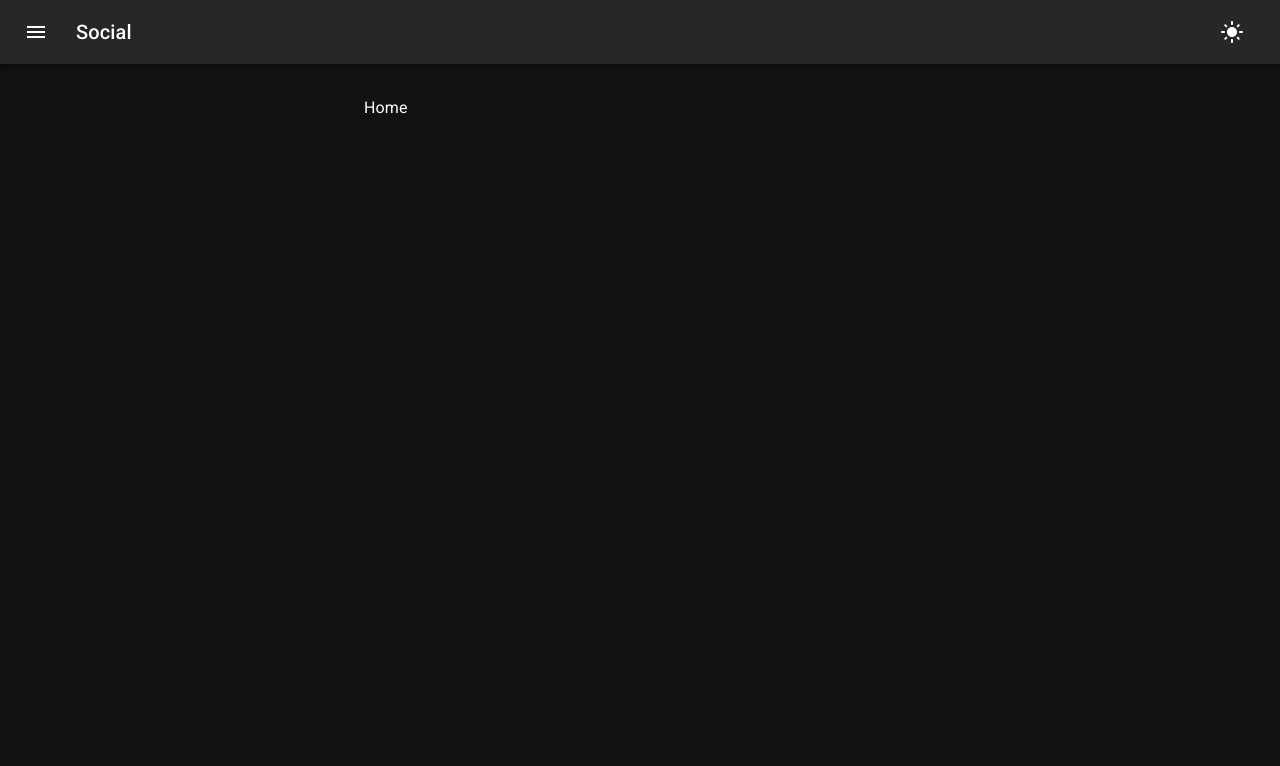
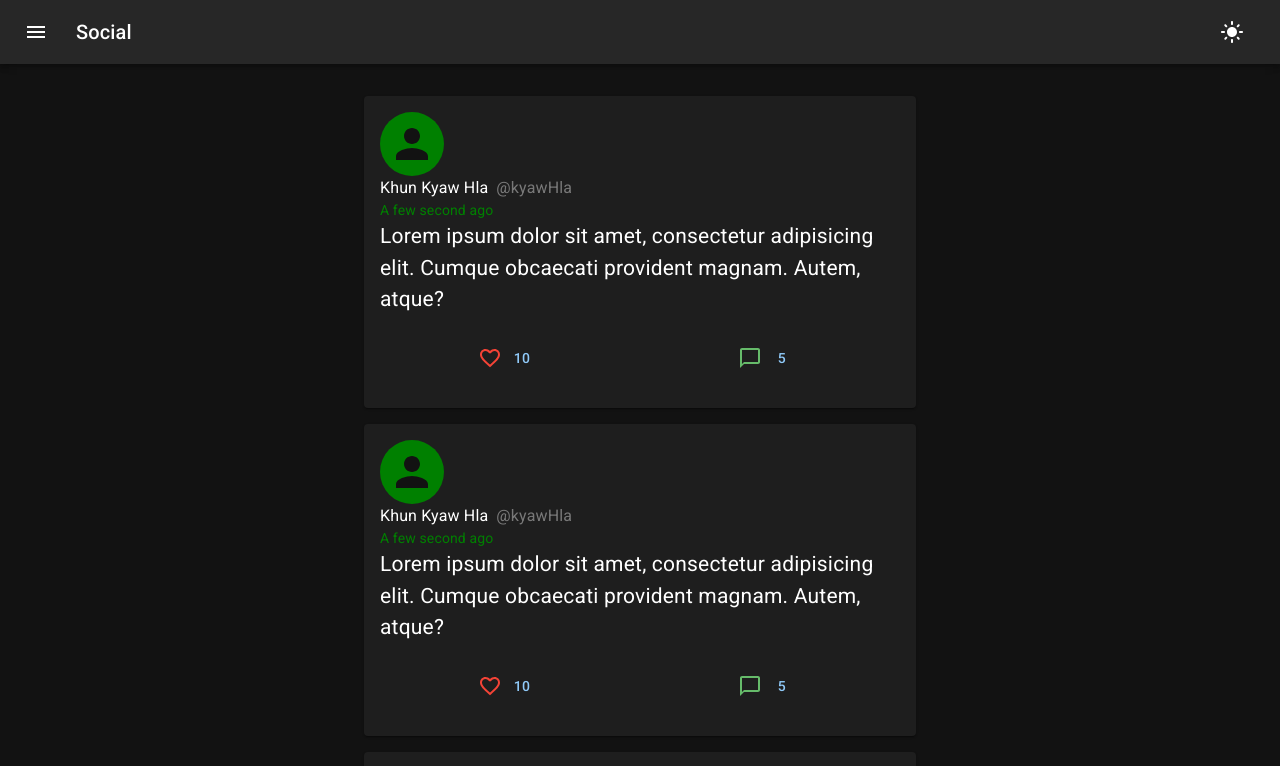
Before and after one commit to kyawhla-commit/pwd2-, a React (Vite) app in the folder social/: page / in a window 1280 px wide. Shown: the top 766 px of the page. Built offline with nearby package versions, Linux system fonts and the light colour scheme.

Commit message:
add post feature

```diff
--- /dev/null
+++ b/social/src/components/Post.jsx
@@ -0,0 +1,48 @@
+import {
+    Avatar,
+    Box,
+    Button,
+    ButtonGroup,
+    Card,
+    CardContent,
+    IconButton,
+    Typography
+} from "@mui/material";
+
+import {
+    ChatBubbleOutlineOutlined as CommentIcon,
+    FavoriteBorderOutlined as LikeIcon
+} from "@mui/icons-material";
+export default function Post() {
+    return (
+        <Card sx={{ mb: 2 }}>
+            <CardContent>
+                <Box sx={{ display: "flex", gap: 4 }}>
+                    <Avatar sx={{ width: 64, height: 64, background: 'green' }} />
+                </Box>
+                <Box sx={{ display: "flex", gap: 1 }}>
+                    <Typography>Khun Kyaw Hla</Typography>
+                    <Typography sx={{ opacity: 0.4 }}>@kyawHla</Typography>
+                </Box>
+                <Typography sx={{ color: "green", fontSize: 14 }}> A few second ago </Typography>
+                <Typography sx={{ fontSize: 21, cursor: "pointer"}}>
+                    Lorem ipsum dolor sit amet, consectetur adipisicing elit. Cumque obcaecati provident magnam. Autem, atque?
+                </Typography>
+                <Box sx={{ display: "flex", justifyContent: "space-around", mt: 2}}>
+                    <ButtonGroup>
+                        <IconButton>
+                            <LikeIcon color="error"/>
+                            <Button variant="text" size="sm">10</Button>
+                        </IconButton>
+                    </ButtonGroup>
+                    <ButtonGroup>
+                        <IconButton>
+                            <CommentIcon color="success"/>
+                            <Button variant="text" size="sm">5</Button>
+                        </IconButton>
+                    </ButtonGroup>
+                </Box>
+            </CardContent>
+        </Card>
+    )
+}
--- a/social/src/pages/Home.jsx
+++ b/social/src/pages/Home.jsx
@@ -1,3 +1,12 @@
+import { Box } from "@mui/material";
+import Post from "../components/Post";
+
 export default function Home() {
-    return <div>Home</div>
+    return <Box>
+        <Post/>
+        <Post/>
+        <Post/>
+    </Box>
+
+    // 1:19
 }
```
